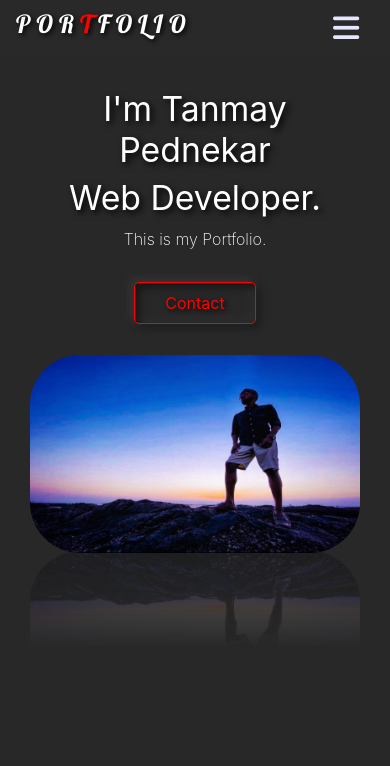
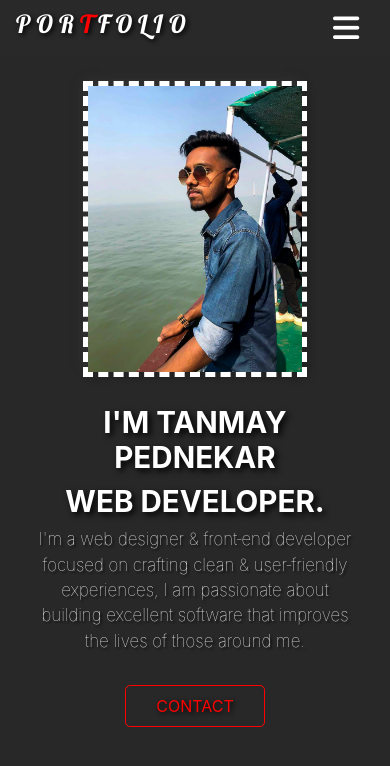
Before and after one commit to Tanmay-P/tanmay, a plain HTML site: page index.html in a window 390 px wide. Drawn offline with nearby package versions, Linux system fonts and the light colour scheme.

Commit message:
First Commit

```diff
--- a/css/style.css
+++ b/css/style.css
@@ -3,6 +3,7 @@
    padding: 0;
    background-color: #282828;
    color: #fff;
+   font-family: "Poppins",sans-serif;
  }
  nav {
    background-color: hsl(0, 0%, 16%);
@@ -59,32 +60,41 @@
    background-color: #282828;
    color: #fff;
  }
+
 .img {
-   width: 65%;
+   width: 90%;
    height: auto;
-   margin-top: 10px;
+   margin-top: 50px;
    margin-bottom: 100px;
-   border-radius: 50px;
-   -webkit-box-reflect: below -1% linear-gradient(to bottom, transparent, transparent, rgba(0,0,0,.3));
+
+   box-shadow: -4px -4px 10px rgba(67, 67, 67, 0.5),
+                4px 4px 10px rgba(0, 0, 0, 0.3);
+   outline: 10px dashed #fff;
 }
 .col1 {
    margin-top: 5%;
-   text-align: center;
-   border-right: 1px solid #fff;
+   text-align: left;
+   text-shadow: 2px 2px 2px #000;
 }
 .col1 h1 {
    text-shadow:  3px 3px 6px #000;
-   font-size: 4vw;
+   font-size: 3vw;
    margin-top: 10%;
-   font-weight: 400;
+   font-weight: bold;
+   text-transform: uppercase;
+   margin-left: 100px;
 }
 .col1 h2 {
-   font-size: 4vw;
-   font-weight: 400;
+   font-size: 3vw;
    text-shadow:  3px 3px 6px #000;
+   text-transform: uppercase;
+   font-weight: bold;
+   margin-left: 100px;
 }
 .col1 p {
-   font-weight: 200;
+   font-weight: 100;
+   margin-left: 100px;
+   margin-right: 100px;
 }
 .button {
    color: red;
@@ -94,25 +104,25 @@
    outline: none;
 
    text-shadow:  2px 2px 5px #000;
+   text-transform: uppercase;
 
-   box-shadow: -4px -4px 10px rgba(67, 67, 67, 0.5),
-      inset 4px 4px 10px rgba(0, 0, 0, 0.5),
-      inset -4px -4px 10px rgba(67, 67, 67, 0.3),
-      4px 4px 10px rgba(0, 0, 0, 0.3);
+   box-shadow: inset 0 0 0 0 red;
+  -webkit-transition: ease-out 0.4s;
+  -moz-transition: ease-out 0.4s;
+  transition: ease-out 0.4s;
+  margin-left: 100px;
 
 }
-.col2 {
-   margin-top: 100px;
-}
+
 
 .button:hover {
    background-color: red;
    color: #fff;
    text-decoration: none;
-   border: none;
 
-   box-shadow: -4px -4px 10px rgba(67, 67, 67, 0.5),
-        4px 4px 10px rgba(0, 0, 0, 0.3);
+   box-shadow: inset 0 0 0 50px red;
+
+
 }
 
 @media screen and (max-width: 991.5px) {
@@ -120,8 +130,21 @@
       text-align: center;
       width: 100%;
    }
+   .col1 h1 {
+      margin-left: 0px;
+   }
+   .col1 h2 {
+      margin-left: 0px;
+   }
+   .col1 p {
+      margin-left: 0px;
+   }
+
 }
 
+@media screen and (max-width: 768px) {
+
+}
 
 @media screen and (max-width: 767.5px) {
    .nav-link {
@@ -138,20 +161,58 @@
       padding-bottom: 0px;
    }
    .img {
-      width: 100%;
+      width: 50%;
       height: auto;
+      margin: 0;
    }
    .col1 {
       margin-top: 0;
       border-right: 0;
+      text-align: center;
    }
    .col1 h1 {
-      font-size: 4vh;
+      font-size: 4.5vh;
+      margin-left: 0px;
    }
    .col1 h2 {
-      font-size: 4vh;
+      font-size: 4.5vh;
+      margin-left: 0px;
+   }
+   .col1 p {
+      font-size: 2vh;
+      margin-left: 30px;
+      margin-right: 30px;
+   }
+   .button {
+      margin: 0;
    }
    .col2 {
       margin-top: 30px;
    }
 }
+
+@media screen and (min-width: 424px) and (max-width: 500px) {
+   .col1 p {
+      font-size: 2vh;
+      margin-left: 0px;
+      margin-right: 0px;
+   }
+}
+
+@media screen and (max-width: 424px) {
+   .img {
+      width: 65%;
+      outline: 5px dashed #fff;
+   }
+   .col1 h1 {
+      font-size: 3.5vh;
+   }
+   .col1 h2 {
+      font-size: 3.5vh;
+   }
+   .col1 p {
+      font-size: 2vh;
+      margin-left: 0px;
+      margin-right: 0px;
+   }
+}
--- a/index.html
+++ b/index.html
@@ -23,7 +23,7 @@
             <div class="container-fluid">
                <h4 href="index.html">POR<span>T</span>FOLIO</h4>
             <button class="navbar-toggler collapsed" type="button" data-toggle="collapse" data-target="#navbarResponsive" style="outline: none;">
-              <span class="navbar-toggler-icon" role="button" ><i class="fa fa-bars" aria-hidden="true" style="color:#e6e6ff; font-size: 30px; top: 10px;"></i></span>
+              <span class="navbar-toggler-icon" role="button" ><i class="fa fa-bars" aria-hidden="true" style="color:#fff; font-size: 30px; top: 10px;"></i></span>
             </button>
              <div class="collapse navbar-collapse" id="navbarResponsive">
                <ul class="navbar-nav ml-auto">
@@ -41,19 +41,23 @@
           </nav>
 
           <div class="container-fluid row home" style="margin: 0;">
-            <div class="container-fluid col1 col-md-6">
+
+            <div class="container-fluid  col2 col-md-4">
+               <center>
+                  <img src="img/tanmay.jpeg" class="img">
+               </center>
+            </div>
+
+            <div class="container-fluid col1 col-md-8">
                <h1>I'm Tanmay Pednekar</h1>
                <h2>Web Developer.</h2>
-               <p>This is my Portfolio.</p>
+               <p>I'm a web designer & front‑end developer focused on crafting clean & user‑friendly experiences,
+                  I am passionate about building excellent software that improves the lives of those around me.</p>
                <br>
                <a role="button" class="button" href="contact.html">Contact</a>
             </div>
 
-            <div class="container-fluid  col2 col-md-6">
-               <center>
-                  <img src="img/1.jpeg" class="img">
-               </center>
-            </div>
+
          </div>
 
     </body>
```
Also changed, not shown: about.html (+2 -2 lines), contact.html (+4 -2 lines), css/about.css (+10 -3 lines).
